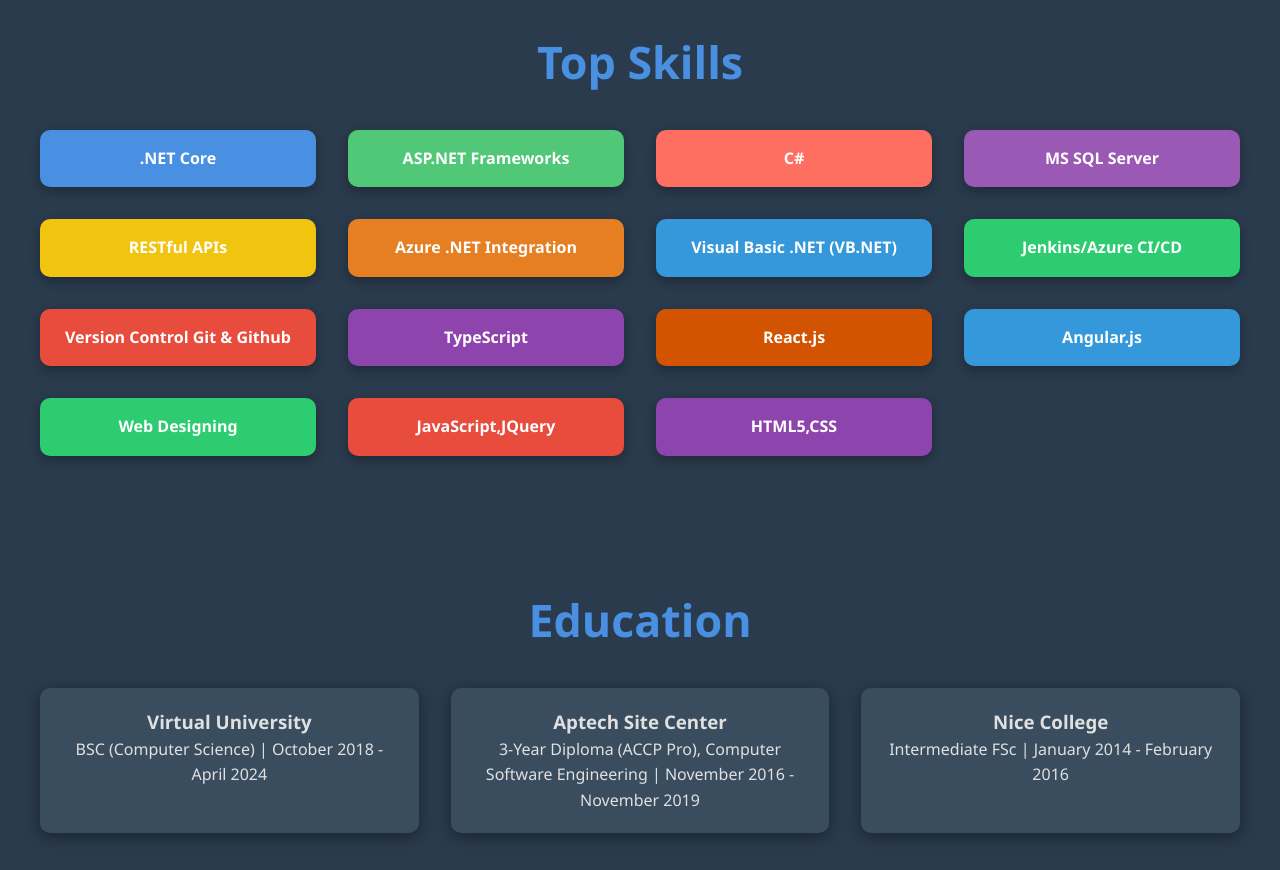
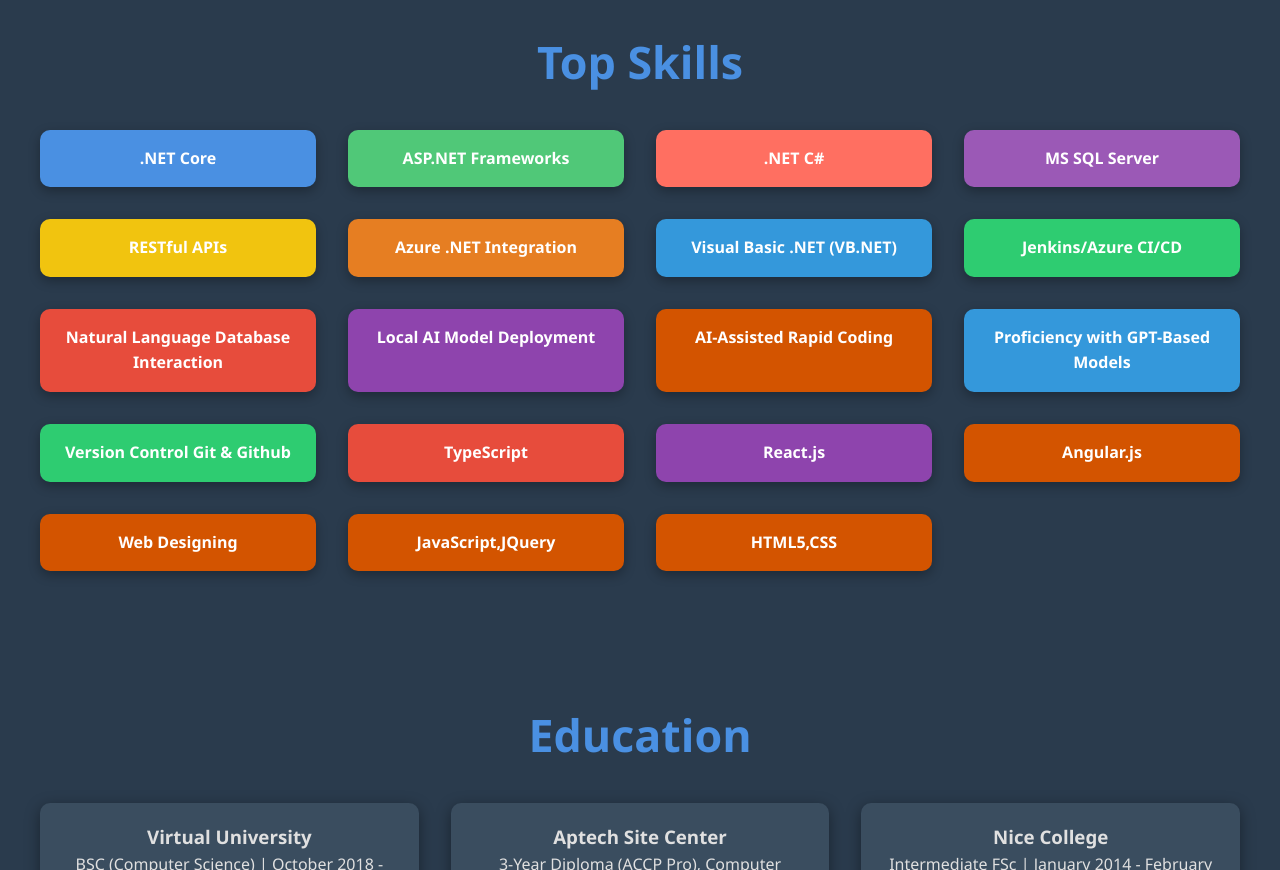
Before and after one commit to fahimakhtar121212/fahimakhtar, a plain HTML site: page index.html in a window 1280 px wide. Shown: the part 1660-2530 px from the top of the page. Drawn offline with Linux system fonts and the light colour scheme.

Commit message:
Update index.html

```diff
--- a/index.html
+++ b/index.html
@@ -481,6 +481,9 @@
         .skill-card:nth-child(14) { background: #e74c3c; }
         .skill-card:nth-child(15) { background: #8e44ad; }
         .skill-card:nth-child(16) { background: #d35400; }
+        .skill-card:nth-child(17) { background: #d35400; }
+        .skill-card:nth-child(18) { background: #d35400; }
+        .skill-card:nth-child(19) { background: #d35400; }
 
         .skill-card:hover {
             transform: scale(1.1) rotate(-2deg);
@@ -621,7 +624,7 @@
     <section id="home" class="hero">
         <div class="hero-content">
             <h1>Fahim Akhtar <i class="fas fa-user-tie"></i></h1>
-            <p>Senior Full Stack .NET Developer | Azure & CI/CD Specialist</p>
+            <p>Sr. Software Engineer | Senior Full Stack .NET Developer | Expert in ASP.NET Core, C#, JavaScript | Azure Cloud & CI/CD Specialist</p>
             <div class="position">Sr. Software Engineer | Karachi, Pakistan</div>
             <a href="#contact" class="btn">Get in Touch <i class="fas fa-arrow-right"></i></a>
         </div>
@@ -668,12 +671,16 @@
         <div class="skills-grid">
             <div class="skill-card">.NET Core</div>
             <div class="skill-card">ASP.NET Frameworks</div>
-            <div class="skill-card">C#</div>
+            <div class="skill-card">.NET C#</div>
             <div class="skill-card">MS SQL Server </div>
             <div class="skill-card">RESTful APIs</div>
             <div class="skill-card">Azure .NET Integration</div>
             <div class="skill-card">Visual Basic .NET (VB.NET)   </div>
             <div class="skill-card">Jenkins/Azure CI/CD</div>
+            <div class="skill-card">Natural Language Database Interaction</div>
+            <div class="skill-card">Local AI Model Deployment</div>
+            <div class="skill-card">AI-Assisted Rapid Coding</div>
+            <div class="skill-card">Proficiency with GPT-Based Models</div>
             <div class="skill-card">Version Control Git & Github</div>
             <div class="skill-card">TypeScript</div>
             <div class="skill-card">React.js</div>
```
